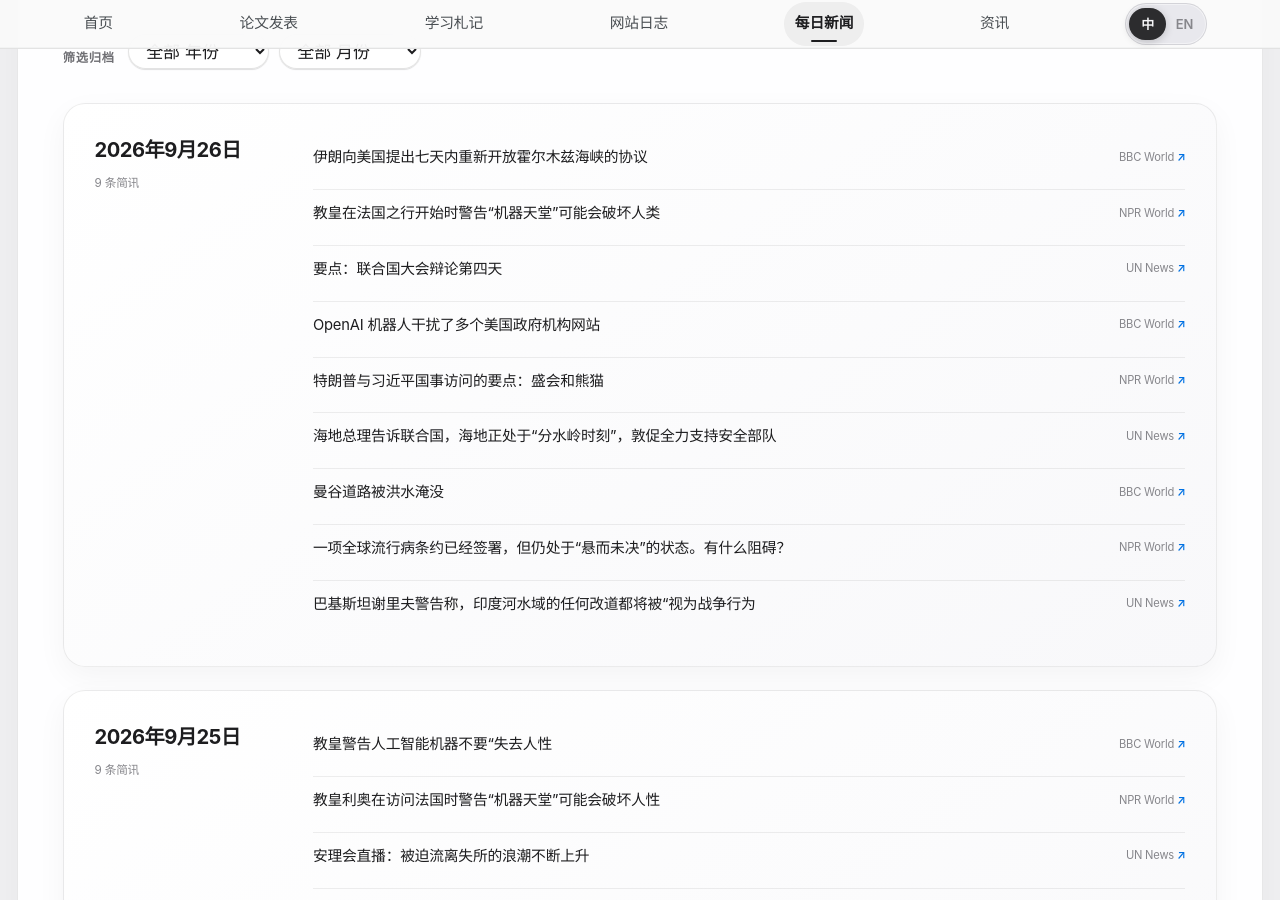
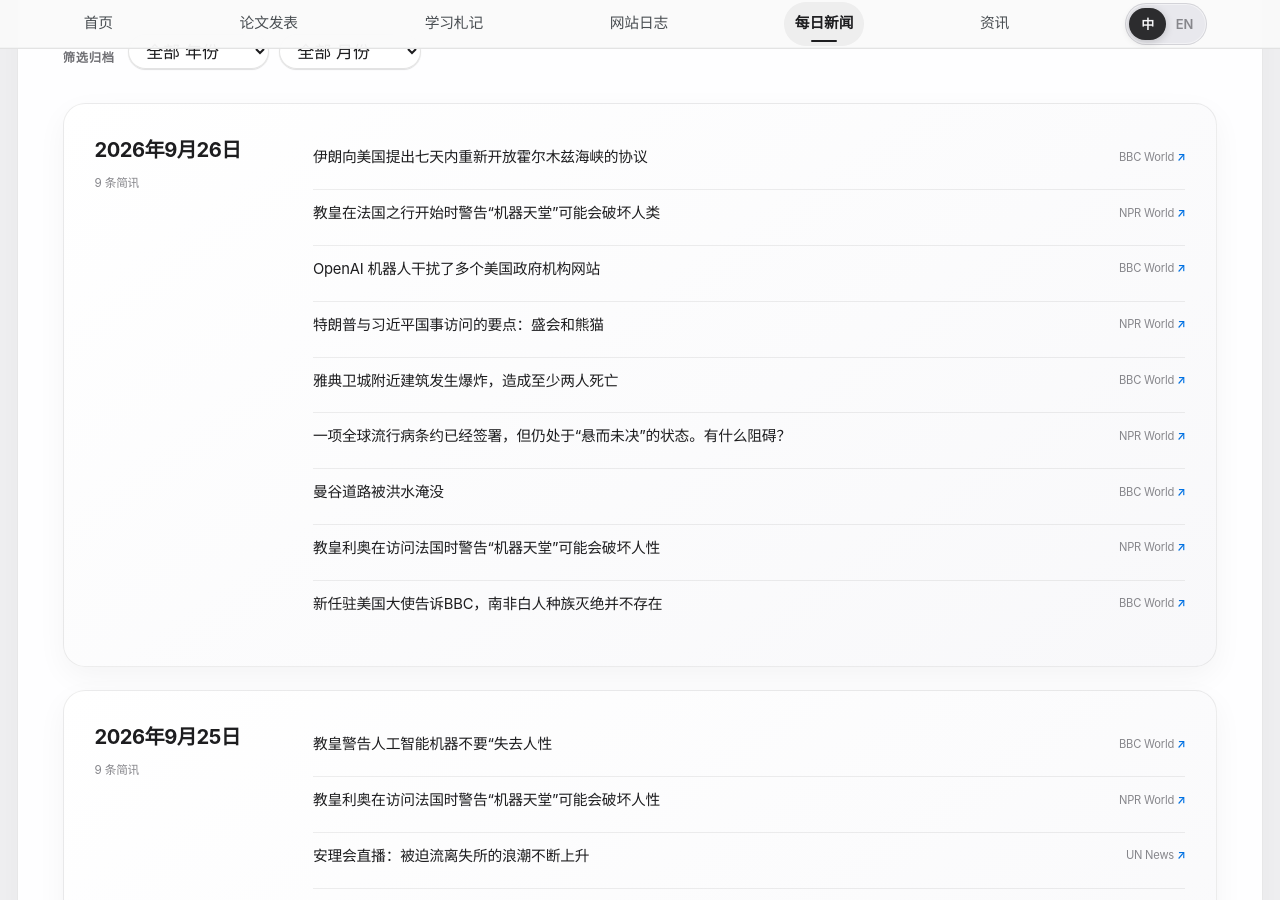
Before and after one commit to HaoxiangLuo/HaoxiangLuo.github.io, a Jekyll site: the page built from _pages/daily-news-zh.html, in a window 1280 px wide and 900 px high, scrolled down 297 px. Built offline with Jekyll 4.4.1, drawn with Linux system fonts in a browser that asks for light colours; a style sheet for code colours, icons or effects is not loaded.

Commit message:
Update daily news 2026-09-26

```diff
--- a/_data/daily_news.json
+++ b/_data/daily_news.json
@@ -1,5 +1,5 @@
 {
-  "updated_at": "2026-09-26T18:23:35+08:00",
+  "updated_at": "2026-09-26T19:23:02+08:00",
   "days": [
     {
       "date": "2026-09-26",
@@ -17,12 +17,6 @@
           "title_zh": "教皇在法国之行开始时警告“机器天堂”可能会破坏人类"
         },
         {
-          "title": "The Takeaway: UN General Assembly debate Day 4",
-          "source": "UN News",
-          "url": "https://news.un.org/feed/view/en/story/2026/09/1168454",
-          "title_zh": "要点：联合国大会辩论第四天"
-        },
-        {
           "title": "OpenAI bots meddled with multiple US government agency sites",
           "source": "BBC World",
           "url": "https://www.bbc.co.uk/news/articles/cw62jje658dlo?at_medium=RSS&at_campaign=rss",
@@ -35,10 +29,16 @@
           "title_zh": "特朗普与习近平国事访问的要点：盛会和熊猫"
         },
         {
-          "title": "Haiti at ‘watershed moment’, Prime Minister tells UN, urging full backing for security force",
-          "source": "UN News",
-          "url": "https://news.un.org/feed/view/en/story/2026/09/1168453",
-          "title_zh": "海地总理告诉联合国，海地正处于“分水岭时刻”，敦促全力支持安全部队"
+          "title": "At least two dead after explosion destroys building close to Acropolis in Athens",
+          "source": "BBC World",
+          "url": "https://www.bbc.co.uk/news/articles/c6p3kk78l4l1o?at_medium=RSS&at_campaign=rss",
+          "title_zh": "雅典卫城附近建筑发生爆炸，造成至少两人死亡"
+        },
+        {
+          "title": "There's a global pandemic treaty that's signed -- and in 'limbo.' What's the holdup?",
+          "source": "NPR World",
+          "url": "https://www.npr.org/2026/09/25/g-s1-144948/pandemic-prevention-treaty-agreement-world-health-organization",
+          "title_zh": "一项全球流行病条约已经签署，但仍处于“悬而未决”的状态。有什么阻碍？"
         },
         {
           "title": "Bangkok roads submerged as flood disaster declared",
@@ -47,16 +47,16 @@
           "title_zh": "曼谷道路被洪水淹没"
         },
         {
-          "title": "There's a global pandemic treaty that's signed -- and in 'limbo.' What's the holdup?",
+          "title": "Pope Leo warns a 'paradise of machines' could undermine humanity on his France visit",
           "source": "NPR World",
-          "url": "https://www.npr.org/2026/09/25/g-s1-144948/pandemic-prevention-treaty-agreement-world-health-organization",
-          "title_zh": "一项全球流行病条约已经签署，但仍处于“悬而未决”的状态。有什么阻碍？"
+          "url": "https://www.npr.org/2026/09/25/nx-s1-5981140/pope-leo-france",
+          "title_zh": "教皇利奥在访问法国时警告“机器天堂”可能会破坏人性"
         },
         {
-          "title": "Pakistan’s Sharif warns any diversion of Indus waters will be ‘treated as an act of war’",
-          "source": "UN News",
-          "url": "https://news.un.org/feed/view/en/story/2026/09/1168452",
-          "title_zh": "巴基斯坦谢里夫警告称，印度河水域的任何改道都将被“视为战争行为"
+          "title": "South African white genocide does not exist, new ambassador to US tells BBC",
+          "source": "BBC World",
+          "url": "https://www.bbc.co.uk/news/articles/cm2l8qv7zppko?at_medium=RSS&at_campaign=rss",
+          "title_zh": "新任驻美国大使告诉BBC，南非白人种族灭绝并不存在"
         }
       ]
     },
```
